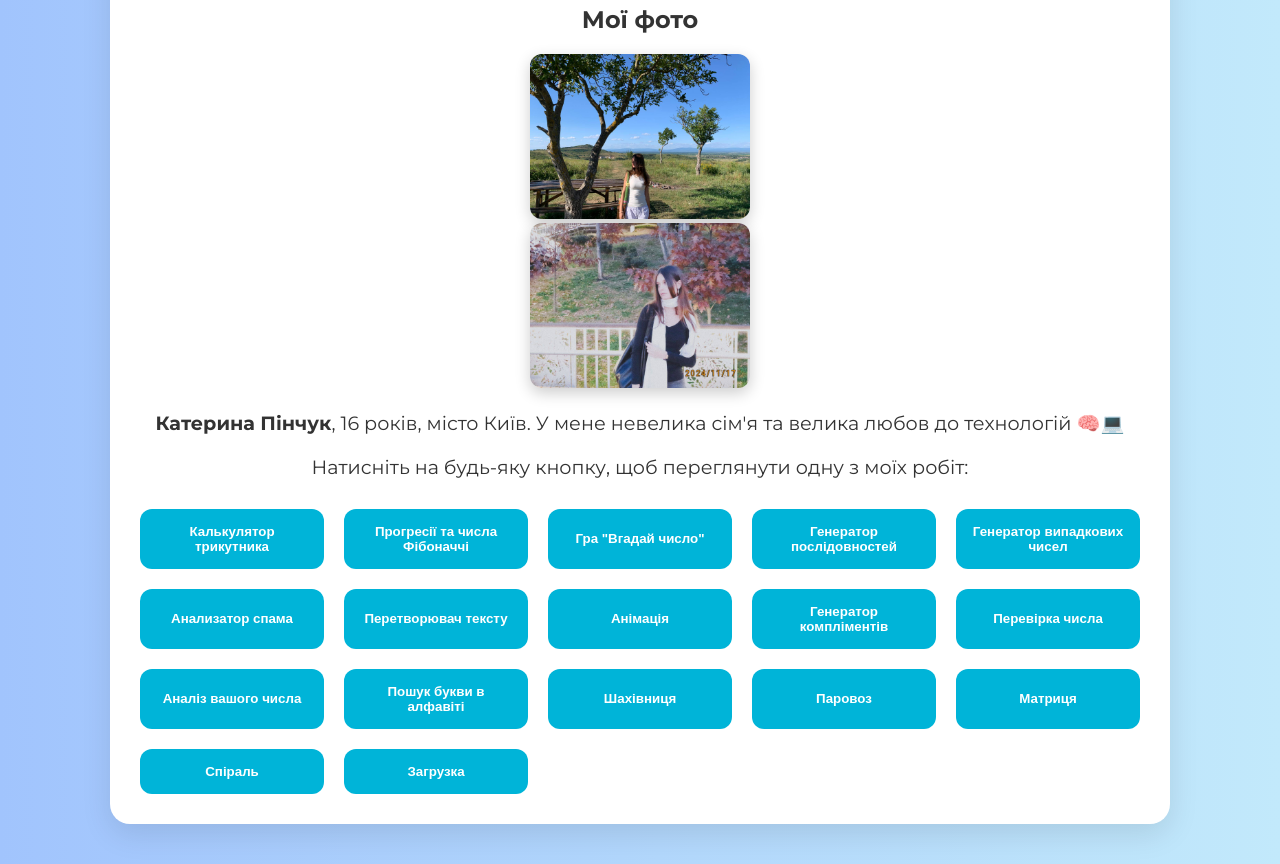
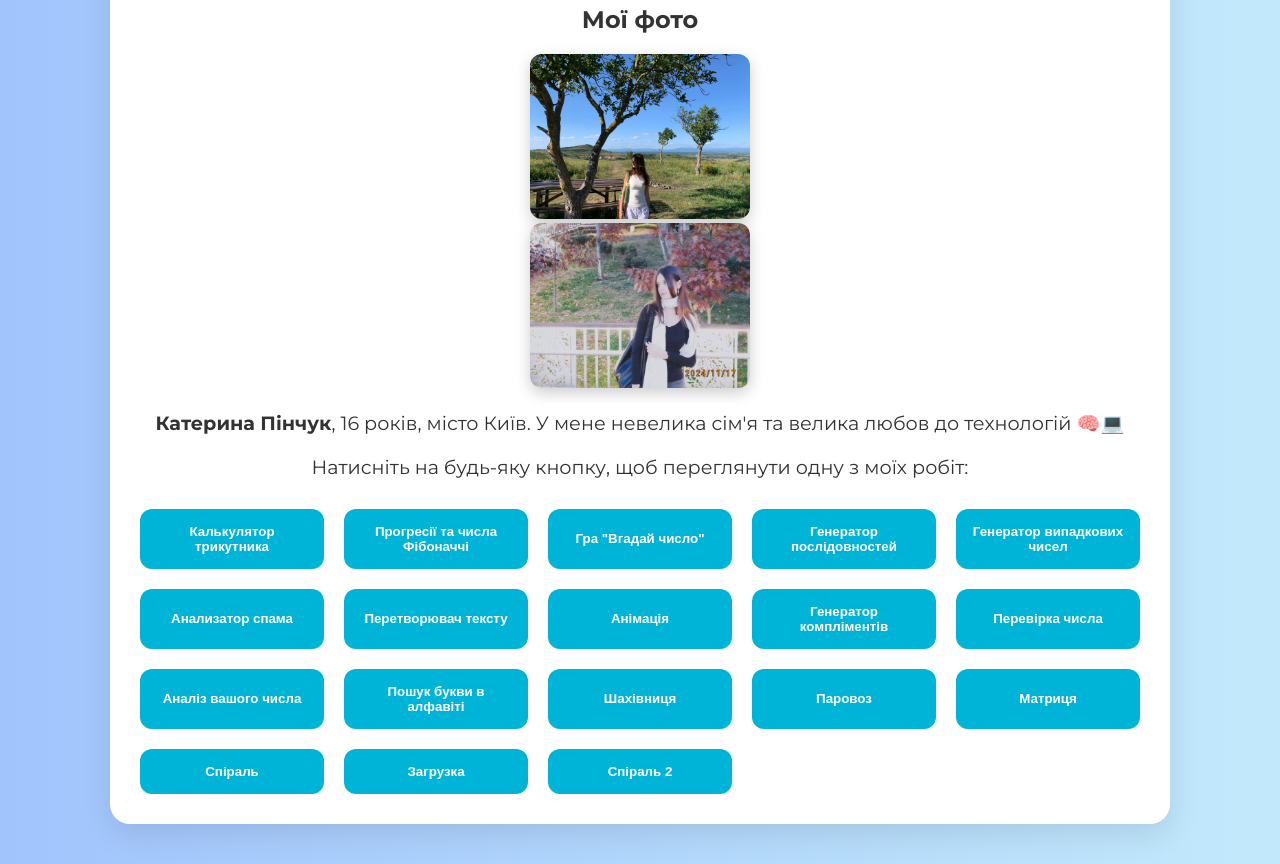
Before and after one commit to kapingcdjh/bnm, a plain HTML site: page index.html in a window 1280 px wide. Shown: the part 168-1032 px from the top of the page. Drawn offline with Linux system fonts and the light colour scheme.

Commit message:
Update index.html

```diff
--- a/index.html
+++ b/index.html
@@ -132,7 +132,9 @@
       <button class="button" onclick="openWorkNewTab('js15.html')">Паровоз</button>
         <button class="button" onclick="openWorkNewTab('js16.html')">Матриця</button>
       <button class="button" onclick="openWorkNewTab('js17.html')">Спіраль</button>
+
       <button class="button" onclick="openWorkNewTab('js18.html')">Загрузка</button>
+      <button class="button" onclick="openWorkNewTab('js19.html')">Спіраль 2</button>
 
     </div>
   </div>
```
